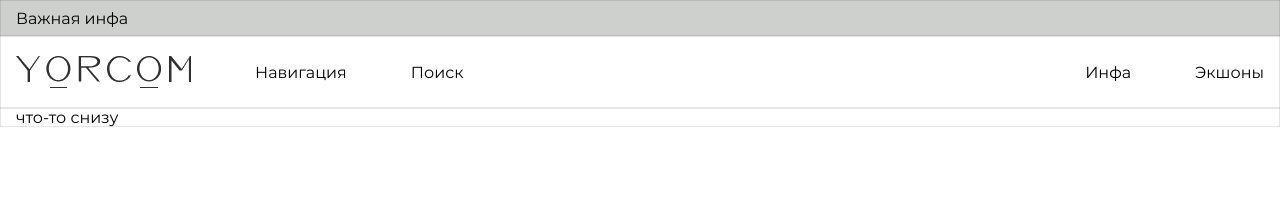
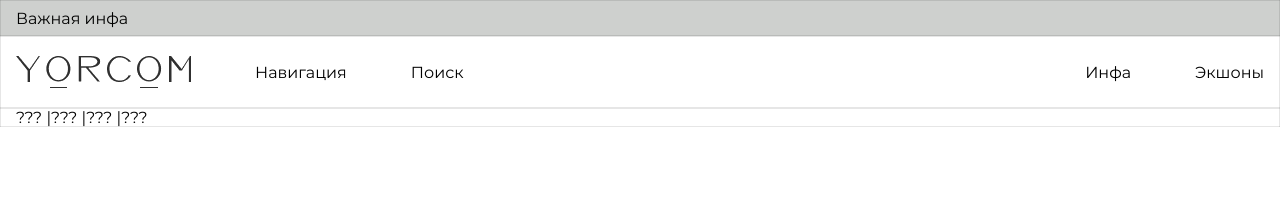
Before and after one commit to jsswpt/gold-runo-fsd, a Next.js app: page / in a window 1280 px wide. Shown: the top 198 px of the page. Built offline with nearby package versions, Linux system fonts and the light colour scheme.

Commit message:
Шапка с анимацией

```diff
--- a/src/shared/ui/index.ts
+++ b/src/shared/ui/index.ts
@@ -1,2 +1 @@
 export { Container } from "./container/container";
-export { InfoBlock } from "./info-block/info-block";
--- a/src/widgets/header/header.tsx
+++ b/src/widgets/header/header.tsx
@@ -16,13 +16,18 @@ export const Header = () => {
 
   const { currentScreen } = useScreen();
 
+  const topBlockControls = useAnimationControls();
   const headerControls = useAnimationControls();
+  const bottomBlockControls = useAnimationControls();
+  const bottomBlockInnerControls = useAnimationControls();
 
-  const ref = useRef<HTMLDivElement>(null);
+  const infoBlockRef = useRef<HTMLDivElement>(null);
+  const bottomBlockRef = useRef<HTMLDivElement>(null);
+  const headerRef = useRef<HTMLElement>(null);
 
   useEffect(() => {
     window.addEventListener("scroll", () => {
-      if (window.scrollY >= 70) {
+      if (window.scrollY >= 72) {
         setIsScrolledEnough(true);
       } else {
         setIsScrolledEnough(false);
@@ -32,18 +37,43 @@ export const Header = () => {
 
   useEffect(() => {
     if (isScrolledEnough) {
-      headerControls.start({ y: `-${ref.current?.clientHeight}px` });
+      headerControls.start({ y: `-${infoBlockRef.current?.clientHeight}px` });
+      bottomBlockControls.start({
+        y: `-${
+          bottomBlockRef.current!.clientHeight +
+          infoBlockRef.current!.clientHeight
+        }px`,
+      });
+      bottomBlockInnerControls.start({
+        y: `-${bottomBlockRef.current!.clientHeight}px`,
+      });
     } else if (!isScrolledEnough) {
       headerControls.start({ y: `0` });
+      topBlockControls.start({ opacity: 1 });
+      bottomBlockControls.start({
+        opacity: 1,
+        y: 0,
+      });
+      bottomBlockInnerControls.start({ y: "0" });
     }
   }, [isScrolledEnough]);
 
   return (
     <div className={st.top_wrapper}>
-      <motion.div ref={ref} className={st.info_block}>
+      <div className={st.top_wrapper__relative_wrapper}>
+        <motion.div
+          ref={infoBlockRef}
+          animate={topBlockControls}
+          className={st.info_block}
+        >
           <Container className={st.info_container}>Важная инфа</Container>
         </motion.div>
-      <motion.header animate={headerControls} className={st.header}>
+        <motion.header
+          ref={headerRef}
+          animate={headerControls}
+          transition={{ duration: 0.32, mass: 2 }}
+          className={st.header}
+        >
           <Container className={st.header_container}>
             <div className={cn(st.header_wrap, st.header_wrap__logo)}>
               <Link href="/" className={st.logo_img_wrapper}></Link>
@@ -60,8 +90,46 @@ export const Header = () => {
             </div>
           </Container>
         </motion.header>
-      <div className={st.bottom_block}>
-        <Container className={st.bottom_container}>что-то снизу</Container>
+        <motion.div
+          animate={bottomBlockControls}
+          transition={{ delay: 0, duration: 0.32 }}
+          ref={bottomBlockRef}
+          className={st.bottom_block}
+        >
+          <Container className={st.bottom_container}>
+            <motion.div
+              animate={bottomBlockInnerControls}
+              transition={{ delay: 0.32, duration: 0.56 }}
+              className={st.bottom_wrap}
+            >
+              ??? |
+            </motion.div>
+            <motion.div
+              animate={bottomBlockInnerControls}
+              transition={{ delay: 0.32, duration: 0.56 }}
+              className={st.bottom_wrap}
+            >
+              {" "}
+              ??? |
+            </motion.div>
+            <motion.div
+              animate={bottomBlockInnerControls}
+              transition={{ delay: 0.32, duration: 0.56 }}
+              className={st.bottom_wrap}
+            >
+              {" "}
+              ??? |
+            </motion.div>
+            <motion.div
+              animate={bottomBlockInnerControls}
+              transition={{ delay: 0.32, duration: 0.56 }}
+              className={st.bottom_wrap}
+            >
+              {" "}
+              ???
+            </motion.div>
+          </Container>
+        </motion.div>
       </div>
     </div>
   );
--- a/src/widgets/header/styles.module.scss
+++ b/src/widgets/header/styles.module.scss
@@ -6,9 +6,18 @@
   width: 100%;
 }
 
+.top_wrapper__relative_wrapper {
+  position: relative;
+  width: 100%;
+}
+
 .info_block {
+  z-index: 2;
+  position: absolute;
+  top: 0;
   display: flex;
   height: units.$info-block-height-desktop;
+  width: 100%;
 }
 
 .info_container {
@@ -17,7 +26,11 @@
 }
 
 .header {
+  z-index: 3;
+  position: absolute;
+  top: units.$info-block-height-desktop;
   display: flex;
+  width: 100%;
   height: units.$header-height-desktop;
   background: var(--background);
 }
@@ -43,3 +56,10 @@
 .header_wrap__actions {
   display: flex;
 }
+
+.bottom_block {
+  z-index: 1;
+  position: absolute;
+  top: calc(units.$info-block-height-desktop + units.$header-height-desktop);
+  width: 100%;
+}
```
Lines whose indentation alone changed are shown as unchanged.
